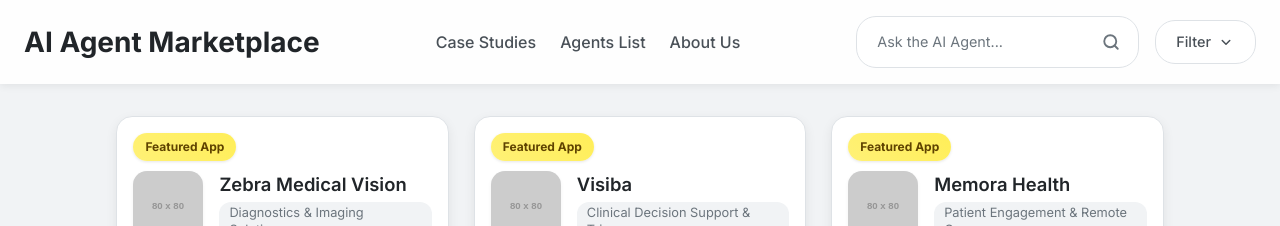
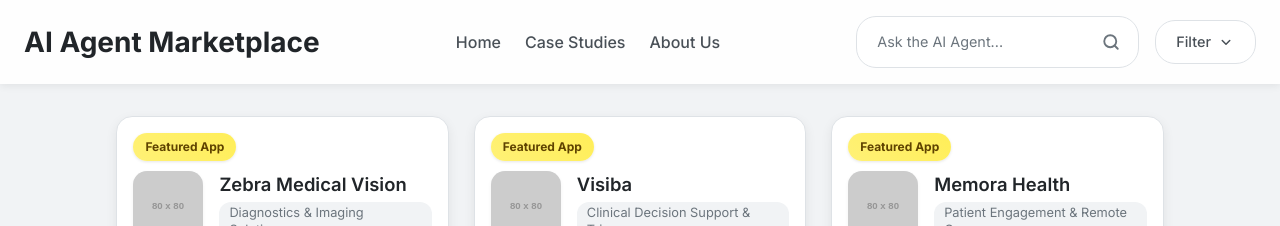
Before and after one commit to nhs-analystx/synapster, a Jekyll site: the page agents.html, which Jekyll copies as it is, in a window 1280 px wide. Shown: the top 226 px of the page. Built offline with Jekyll 4.4.1, drawn with Linux system fonts in a browser that asks for light colours; nearby versions of some CDN libraries.

Commit message:
Update agents.html

```diff
--- a/agents.html
+++ b/agents.html
@@ -341,8 +341,8 @@
         <div class="header-content">
             <h1 class="header-title">AI Agent Marketplace</h1>
             <nav>
+                <a href="https://synapster.analystx.uk">Home</a>
                 <a href="https://synapster.analystx.uk/cs.html">Case Studies</a>
-                <a href="#">Agents List</a>
                 <a href="#">About Us</a>
             </nav>
             <div class="header-actions">
```
